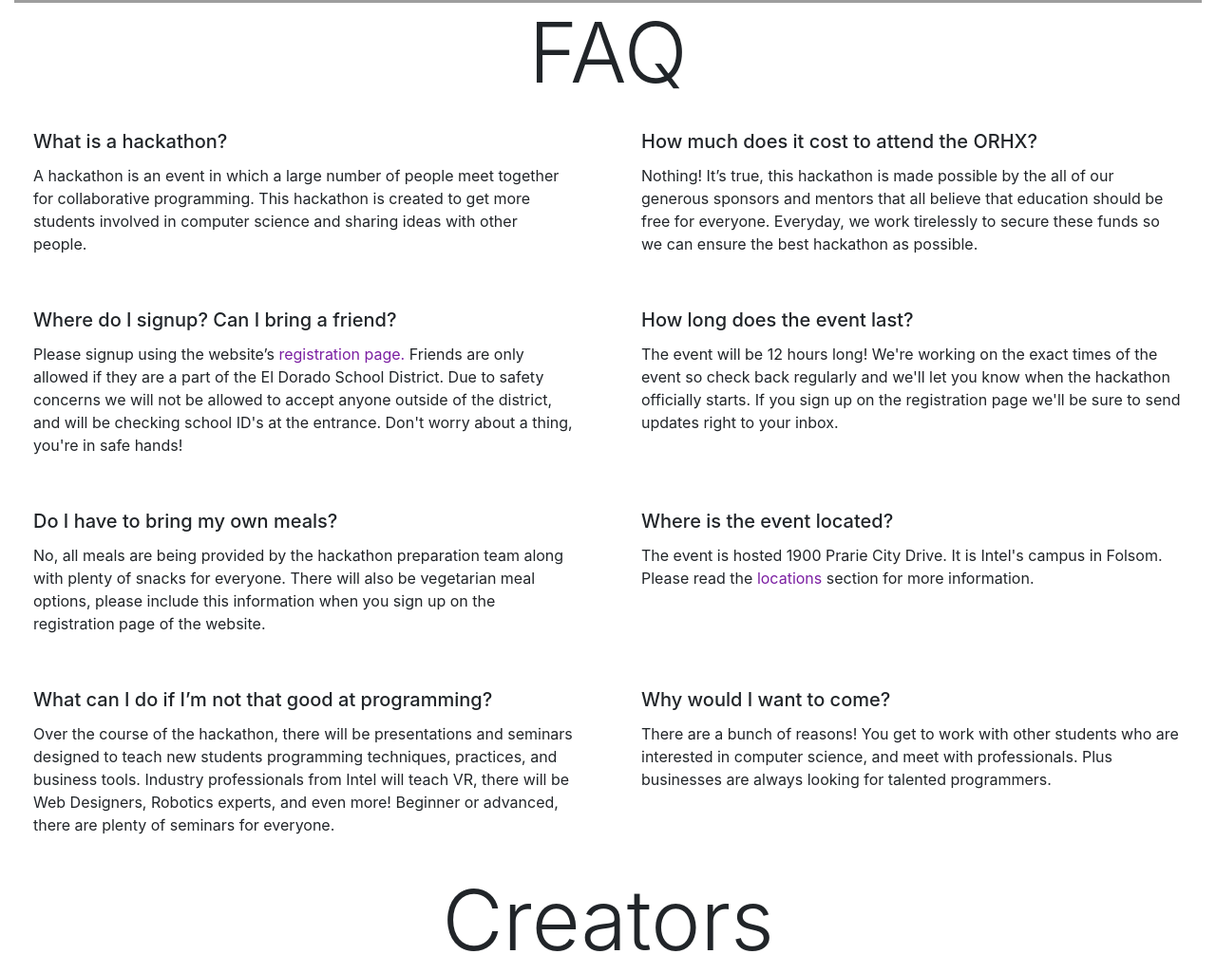
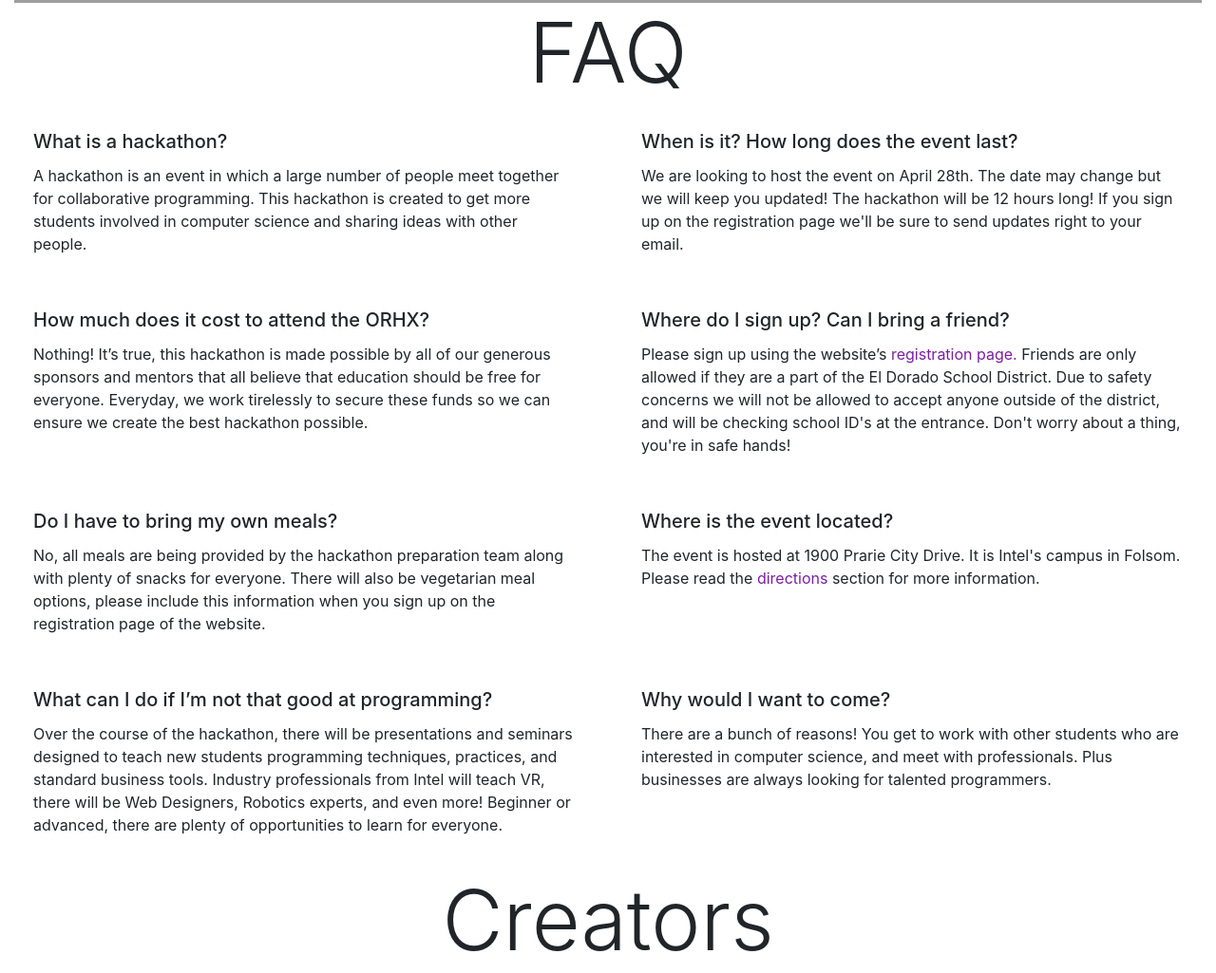
Before and after one commit to AlexanderRodgers/orhx-revamp, a website: page src/index.html in a window 1280 px wide. Shown: the part 853-1878 px from the top of the page at 95% size. Drawn offline with Linux system fonts and the light colour scheme; grey boxes are pictures that could not be loaded.

Commit message:
Updated FAQ to make more sense.

```diff
--- a/src/index.html
+++ b/src/index.html
@@ -98,20 +98,20 @@
                 </div>
                 <div class="col-sm-12 col-lg-6 col-md-6">
                     <div class="card-body">
+                        <h5 class="card-title">When is it? How long does the event last?</h5>
+                        <p>We are looking to host the event on April 28th. The date may change but we will keep you updated! The hackathon will be 12 hours long! If you sign up on the registration page we'll be sure to send updates right to your email.</p>
+                    </div>
+                    </div>
+                <div class="col-sm-12 col-lg-6 col-md-6">
+                    <div class="card-body">
                         <h5 class="card-title">How much does it cost to attend the ORHX?</h5>
-                        <p>Nothing! It’s true, this hackathon is made possible by the all of our generous sponsors and mentors that all believe that education should be free for everyone. Everyday, we work tirelessly to secure these funds so we can ensure the best hackathon as possible.</p>
+                        <p>Nothing! It’s true, this hackathon is made possible by all of our generous sponsors and mentors that all believe that education should be free for everyone. Everyday, we work tirelessly to secure these funds so we can ensure we create the best hackathon possible.</p>
                     </div>
                 </div>
                 <div class="col-sm-12 col-lg-6 col-md-6">
                     <div class="card-body">
-                        <h5 class="card-title">Where do I signup? Can I bring a friend?</h5>
-                        <p>Please signup using the website’s <a href="#sign-up">registration page.</a> Friends are only allowed if they are a part of the El Dorado School District. Due to safety concerns we will not be allowed to accept anyone outside of the district, and will be checking school ID's at the entrance. Don't worry about a thing, you're in safe hands!</p>
-                    </div>
-                    </div>
-                <div class="col-sm-12 col-lg-6 col-md-6">
-                    <div class="card-body">
-                        <h5 class="card-title">How long does the event last?</h5>
-                        <p>The event will be 12 hours long! We're working on the exact times of the event so check back regularly and we'll let you know when the hackathon officially starts. If you sign up on the registration page we'll be sure to send updates right to your inbox.</p>
+                        <h5 class="card-title">Where do I sign up? Can I bring a friend?</h5>
+                        <p>Please sign up using the website’s <a href="#sign-up">registration page.</a> Friends are only allowed if they are a part of the El Dorado School District. Due to safety concerns we will not be allowed to accept anyone outside of the district, and will be checking school ID's at the entrance. Don't worry about a thing, you're in safe hands!</p>
                     </div>
                     </div>
                 <div class="col-sm-12 col-lg-6 col-md-6">
@@ -123,13 +123,13 @@
                 <div class="col-sm-12 col-lg-6 col-md-6">
                     <div class="card-body">
                         <h5 class="card-title">Where is the event located?</h5>
-                        <p>The event is hosted 1900 Prarie City Drive. It is Intel's campus in Folsom. Please read the <a href="#directions">locations</a> section for more information.</p>
+                        <p>The event is hosted at 1900 Prarie City Drive. It is Intel's campus in Folsom. Please read the <a href="#directions">directions</a> section for more information.</p>
                     </div>
                     </div>
                 <div class="col-sm-12 col-lg-6 col-md-6">
                     <div class="card-body">
                         <h5 class="card-title">What can I do if I’m not that good at programming?</h5>
-                        <p>Over the course of the hackathon, there will be presentations and seminars designed to teach new students programming techniques, practices, and business tools. Industry professionals from Intel will teach VR, there will be Web Designers, Robotics experts, and even more! Beginner or advanced, there are plenty of seminars for everyone.</p>
+                        <p>Over the course of the hackathon, there will be presentations and seminars designed to teach new students programming techniques, practices, and standard business tools. Industry professionals from Intel will teach VR, there will be Web Designers, Robotics experts, and even more! Beginner or advanced, there are plenty of opportunities to learn for everyone.</p>
                     </div>
                     </div>
                 <div class="col-sm-12 col-lg-6 col-md-6">
```
